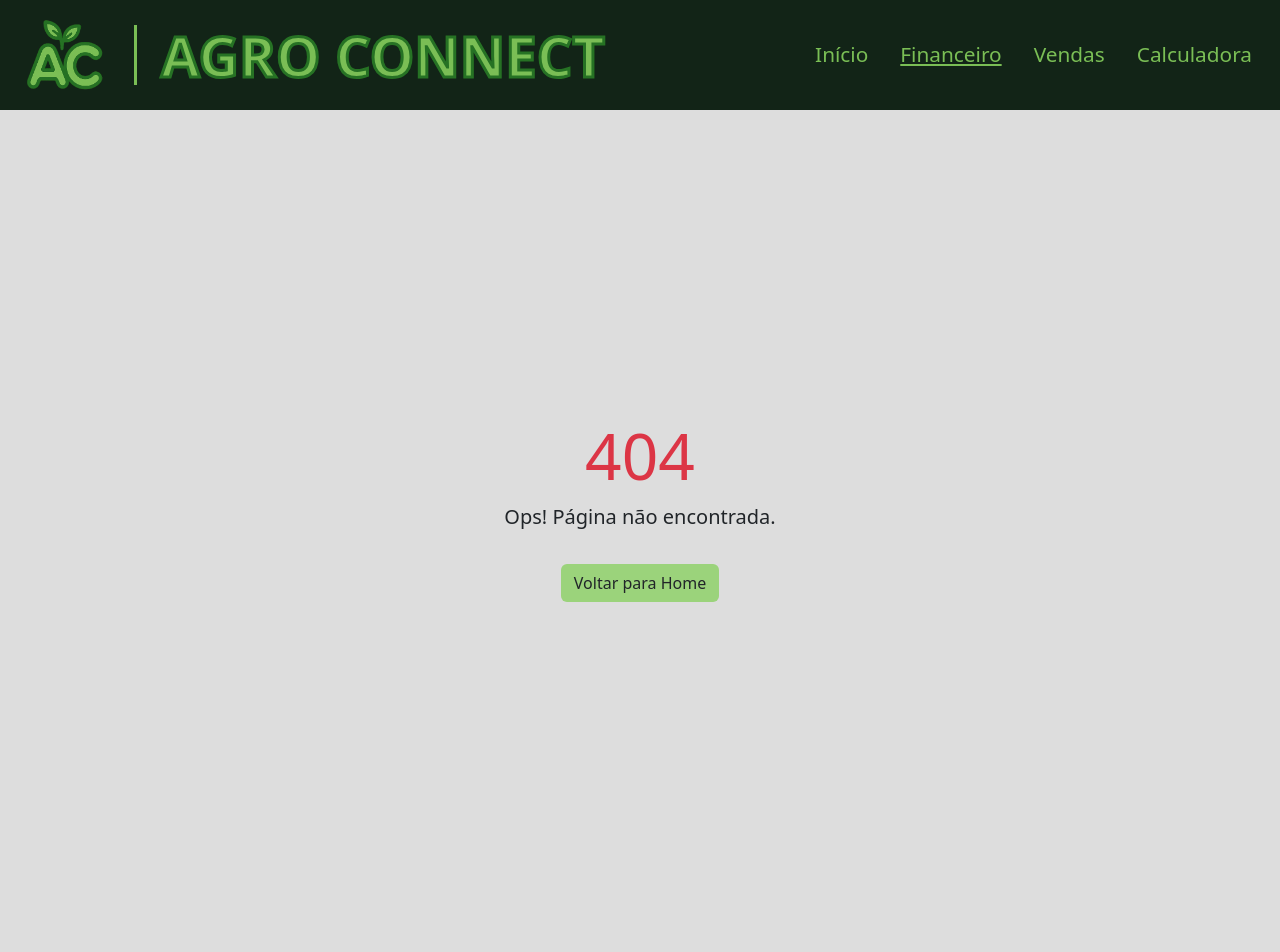
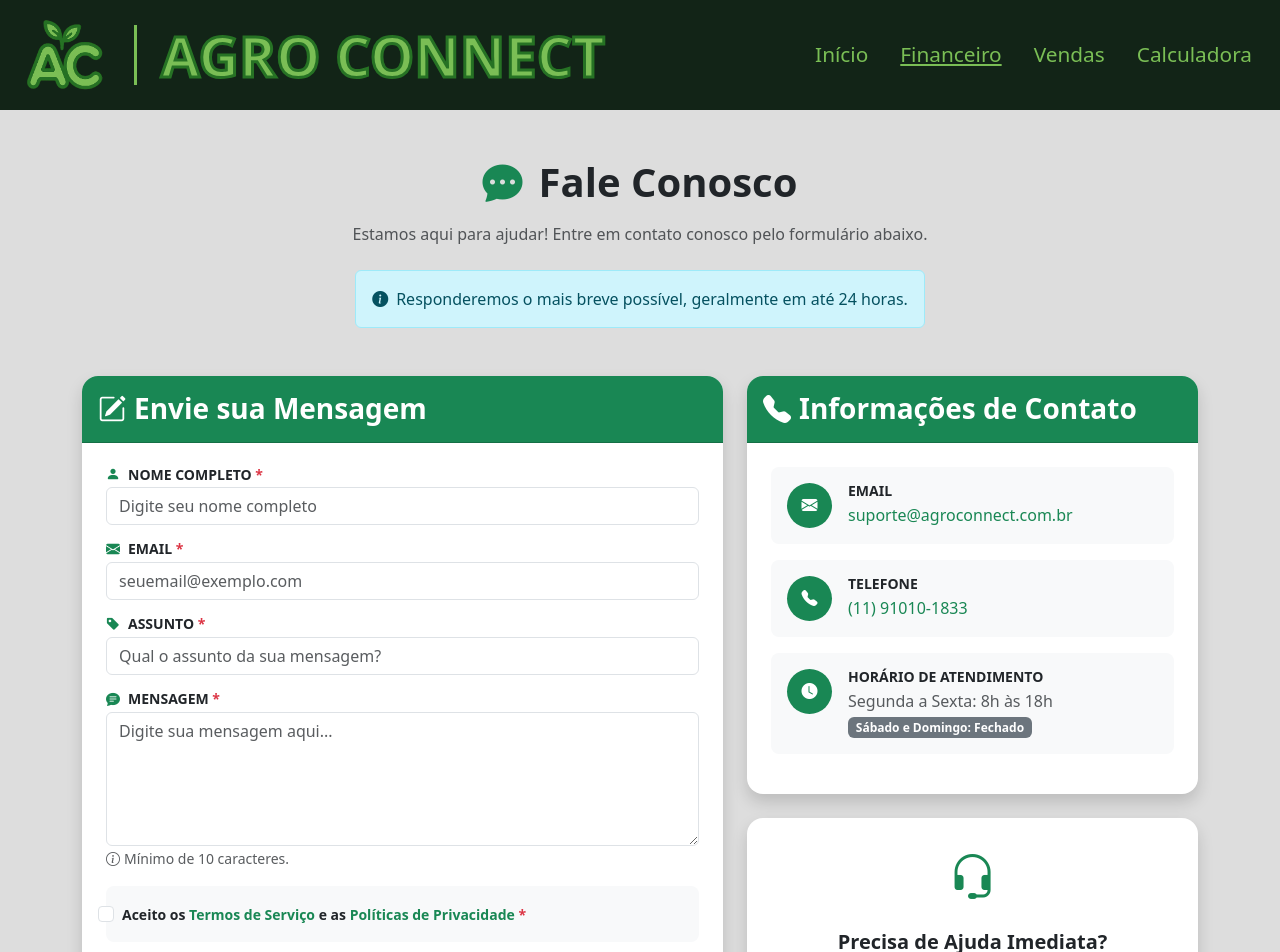
Before and after one commit to Pedro-Panstein/AgroTech-FIAP-React, a React (Vite) app: page /fale-conosco in a window 1280 px wide. Before the commit this address had no page. Shown: the top 952 px of the page. Before the commit the page ends 910 px from the top, so only its background shows below. Built offline with nearby package versions, Linux system fonts and the light colour scheme; sample sign-in values are in the browser's storage.

Commit message:
feat: adiciona página Fale Conosco

```diff
--- a/index.html
+++ b/index.html
@@ -5,6 +5,7 @@
     <link rel="icon" type="image/svg+xml" href="/favicon.ico" />
     <meta name="viewport" content="width=device-width, initial-scale=1.0" />
     <link rel="stylesheet" href="src/css/index.css">
+    <link rel="stylesheet" href="https://cdn.jsdelivr.net/npm/bootstrap-icons@1.11.1/font/bootstrap-icons.css" />
     <title>Agrotech</title>
   </head>
   <body class="main-background-color">
--- /dev/null
+++ b/src/css/faleConosco.css
@@ -0,0 +1,20 @@
+.modal-overlay {
+  position: fixed;
+  top: 0;
+  left: 0;
+  right: 0;
+  bottom: 0;
+  background: rgba(0, 0, 0, 0.5);
+  display: flex;
+  justify-content: center;
+  align-items: center;
+  z-index: 9999;
+}
+
+.modal-box {
+  background: white;
+  border-radius: 16px;
+  padding: 2rem;
+  max-width: 420px;
+  width: 90%;
+}
--- a/src/main.jsx
+++ b/src/main.jsx
@@ -6,6 +6,7 @@ import Login from "./pages/Login.jsx";
 import Home from "./pages/Home.jsx";
 import Vendas from "./pages/Vendas.jsx";
 import Calculadora from "./pages/Calculadora.jsx";
+import FaleConosco from "./pages/FaleConosco.jsx";
 import NotFound from "./pages/NotFound.jsx";
 import "bootstrap/dist/css/bootstrap.min.css";
 import "bootstrap/dist/js/bootstrap.bundle.min.js";
@@ -27,6 +28,7 @@ function App() {
         <Route path="/login" element={!username ? <Login setUsername={setUsername} /> : <Navigate to="/" />}/>
         <Route path="/vendas" element={username ? <Vendas /> : <Navigate to="/login" />}/>
         <Route path="/calculadora" element={username ? <Calculadora /> : <Navigate to="/login" />}/>
+        <Route path="/fale-conosco" element={username ? <FaleConosco /> : <Navigate to="/login" />}/>
         <Route path="*" element={<NotFound />} />
       </Routes>
     </BrowserRouter>
--- a/src/pages/Components/FaleConoscoWidget.jsx
+++ b/src/pages/Components/FaleConoscoWidget.jsx
@@ -26,8 +26,8 @@ function FaleConoscoWidget() {
           ></button>
           <h5 className="mt-2">Precisa de ajuda?</h5>
           <p>Fale conosco e tire suas dúvidas!</p>
-          <NavLink to="fale_conosco" className="btn btn-success">
-            Financeiro
+          <NavLink to="/fale-conosco" className="btn btn-success">
+            Fale Conosco
           </NavLink>
         </div>
       )}
--- /dev/null
+++ b/src/pages/FaleConosco.jsx
@@ -0,0 +1,197 @@
+import { useState } from "react"
+import checkGIF from "../assets/checkGIF.gif"
+import "../css/faleConosco.css"
+
+function FaleConosco() {
+  const [validated, setValidated] = useState(false)
+  const [showModal, setShowModal] = useState(false)
+
+  function handleSubmit(e) {
+    e.preventDefault()
+    const form = e.currentTarget
+
+    if (!form.checkValidity()) {
+      setValidated(true)
+      return
+    }
+
+    setShowModal(true)
+    setTimeout(() => {
+      setShowModal(false)
+      form.reset()
+      setValidated(false)
+    }, 3000)
+  }
+
+  return (
+    <div className="container py-5">
+      <div className="text-center mb-5">
+        <h1 className="fw-bold mb-3">
+          <i className="bi bi-chat-dots-fill text-success me-3"></i>
+          Fale Conosco
+        </h1>
+        <p className="text-muted mb-4">
+          Estamos aqui para ajudar! Entre em contato conosco pelo formulário abaixo.
+        </p>
+        <div className="alert alert-info d-inline-flex align-items-center mb-0">
+          <i className="bi bi-info-circle-fill me-2"></i>
+          Responderemos o mais breve possível, geralmente em até 24 horas.
+        </div>
+      </div>
+
+      <div className="row g-4">
+        {/* Formulário */}
+        <div className="col-lg-7">
+          <div className="card shadow border-0 rounded-4">
+            <div className="card-header bg-success text-white py-3 rounded-top-4">
+              <h3 className="mb-0 fw-bold">
+                <i className="bi bi-pencil-square me-2"></i>Envie sua Mensagem
+              </h3>
+            </div>
+            <div className="card-body p-4">
+              <form className={validated ? "was-validated" : ""} noValidate onSubmit={handleSubmit}>
+
+                <div className="mb-3">
+                  <h6 className="fw-bold mb-1 text-uppercase small">
+                    <i className="bi bi-person-fill text-success me-2"></i>
+                    Nome completo <span className="text-danger">*</span>
+                  </h6>
+                  <input type="text" className="form-control" placeholder="Digite seu nome completo" required />
+                  <div className="invalid-feedback">Por favor, insira seu nome completo.</div>
+                </div>
+
+                <div className="mb-3">
+                  <h6 className="fw-bold mb-1 text-uppercase small">
+                    <i className="bi bi-envelope-fill text-success me-2"></i>
+                    Email <span className="text-danger">*</span>
+                  </h6>
+                  <input type="email" className="form-control" placeholder="seuemail@exemplo.com" required />
+                  <div className="invalid-feedback">Por favor, insira um e-mail válido.</div>
+                </div>
+
+                <div className="mb-3">
+                  <h6 className="fw-bold mb-1 text-uppercase small">
+                    <i className="bi bi-tag-fill text-success me-2"></i>
+                    Assunto <span className="text-danger">*</span>
+                  </h6>
+                  <input type="text" className="form-control" placeholder="Qual o assunto da sua mensagem?" required />
+                  <div className="invalid-feedback">Por favor, insira o assunto da mensagem.</div>
+                </div>
+
+                <div className="mb-3">
+                  <h6 className="fw-bold mb-1 text-uppercase small">
+                    <i className="bi bi-chat-text-fill text-success me-2"></i>
+                    Mensagem <span className="text-danger">*</span>
+                  </h6>
+                  <textarea className="form-control" rows="5" placeholder="Digite sua mensagem aqui..." minLength="10" required></textarea>
+                  <div className="invalid-feedback">Por favor, insira uma mensagem com pelo menos 10 caracteres.</div>
+                  <small className="text-muted"><i className="bi bi-info-circle me-1"></i>Mínimo de 10 caracteres.</small>
+                </div>
+
+                <div className="mb-3">
+                  <div className="form-check p-3 bg-light rounded-3">
+                    <input className="form-check-input" type="checkbox" id="aceitoTermos" required />
+                    <span className="fw-bold small">
+                      Aceito os <a href="#" className="text-success text-decoration-none">Termos de Serviço</a> e
+                      as <a href="#" className="text-success text-decoration-none">Políticas de Privacidade</a>
+                      <span className="text-danger"> *</span>
+                    </span>
+                    <div className="invalid-feedback">Você deve aceitar os termos para continuar.</div>
+                  </div>
+                </div>
+
+                <button type="submit" className="btn btn-success w-100 py-3 fw-bold">
+                  <i className="bi bi-send-fill me-2"></i>Enviar Mensagem
+                </button>
+              </form>
+            </div>
+          </div>
+        </div>
+
+        {/* Informações de Contato */}
+        <div className="col-lg-5">
+          <div className="card shadow border-0 rounded-4 mb-4">
+            <div className="card-header bg-success text-white py-3 rounded-top-4">
+              <h3 className="mb-0 fw-bold">
+                <i className="bi bi-telephone-fill me-2"></i>Informações de Contato
+              </h3>
+            </div>
+            <div className="card-body p-4">
+              <div className="d-flex align-items-start mb-3 p-3 bg-light rounded-3">
+                <div className="bg-success rounded-circle p-2 d-flex align-items-center justify-content-center" style={{width: 45, height: 45, minWidth: 45}}>
+                  <i className="bi bi-envelope-fill text-white"></i>
+                </div>
+                <div className="ms-3" style={{minWidth: 0}}>
+                  <h6 className="fw-bold mb-1 text-uppercase small">Email</h6>
+                  <a href="mailto:suporte@agroconnect.com.br" className="text-success text-decoration-none text-break">
+                    suporte@agroconnect.com.br
+                  </a>
+                </div>
+              </div>
+
+              <div className="d-flex align-items-start mb-3 p-3 bg-light rounded-3">
+                <div className="bg-success rounded-circle p-2 d-flex align-items-center justify-content-center" style={{width: 45, height: 45, minWidth: 45}}>
+                  <i className="bi bi-telephone-fill text-white"></i>
+                </div>
+                <div className="ms-3" style={{minWidth: 0}}>
+                  <h6 className="fw-bold mb-1 text-uppercase small">Telefone</h6>
+                  <a href="tel:+5511910101833" className="text-success text-decoration-none text-break">
+                    (11) 91010-1833
+                  </a>
+                </div>
+              </div>
+
+              <div className="d-flex align-items-start mb-3 p-3 bg-light rounded-3">
+                <div className="bg-success rounded-circle p-2 d-flex align-items-center justify-content-center" style={{width: 45, height: 45, minWidth: 45}}>
+                  <i className="bi bi-clock-fill text-white"></i>
+                </div>
+                <div className="ms-3" style={{minWidth: 0}}>
+                  <h6 className="fw-bold mb-1 text-uppercase small">Horário de Atendimento</h6>
+                  <p className="text-muted mb-0">Segunda a Sexta: 8h às 18h</p>
+                  <span className="badge bg-secondary mt-1">Sábado e Domingo: Fechado</span>
+                </div>
+              </div>
+            </div>
+          </div>
+
+          <div className="card shadow border-0 rounded-4">
+            <div className="card-body p-4 text-center">
+              <i className="bi bi-headset text-success" style={{fontSize: "3rem"}}></i>
+              <h5 className="fw-bold mt-3 mb-3">Precisa de Ajuda Imediata?</h5>
+              <p className="text-muted mb-3">
+                Nossa equipe está pronta para atendê-lo durante o horário comercial.
+              </p>
+              <div className="d-grid gap-2">
+                <button className="btn btn-outline-success fw-bold">
+                  <i className="bi bi-whatsapp me-2"></i>WhatsApp
+                </button>
+                <button className="btn btn-outline-primary fw-bold">
+                  <i className="bi bi-chat-dots me-2"></i>Chat Online
+                </button>
+              </div>
+            </div>
+          </div>
+        </div>
+      </div>
+
+      {/* Modal de sucesso */}
+      {showModal && (
+        <div className="modal-overlay">
+          <div className="modal-box text-center">
+            <img src={checkGIF} width="100" height="100" alt="Sucesso" className="rounded-circle mb-3" />
+            <h3 className="fw-bold text-success">
+              <i className="bi bi-check-circle-fill me-2"></i>Mensagem Enviada!
+            </h3>
+            <p className="text-muted mt-2">Recebemos sua mensagem e entraremos em contato em breve.</p>
+            <div className="alert alert-success mt-3 mb-0">
+              <i className="bi bi-clock-history me-2"></i>
+              <strong>Prazo de resposta:</strong> Até 24 horas úteis
+            </div>
+          </div>
+        </div>
+      )}
+    </div>
+  )
+}
+
+export default FaleConosco
```
